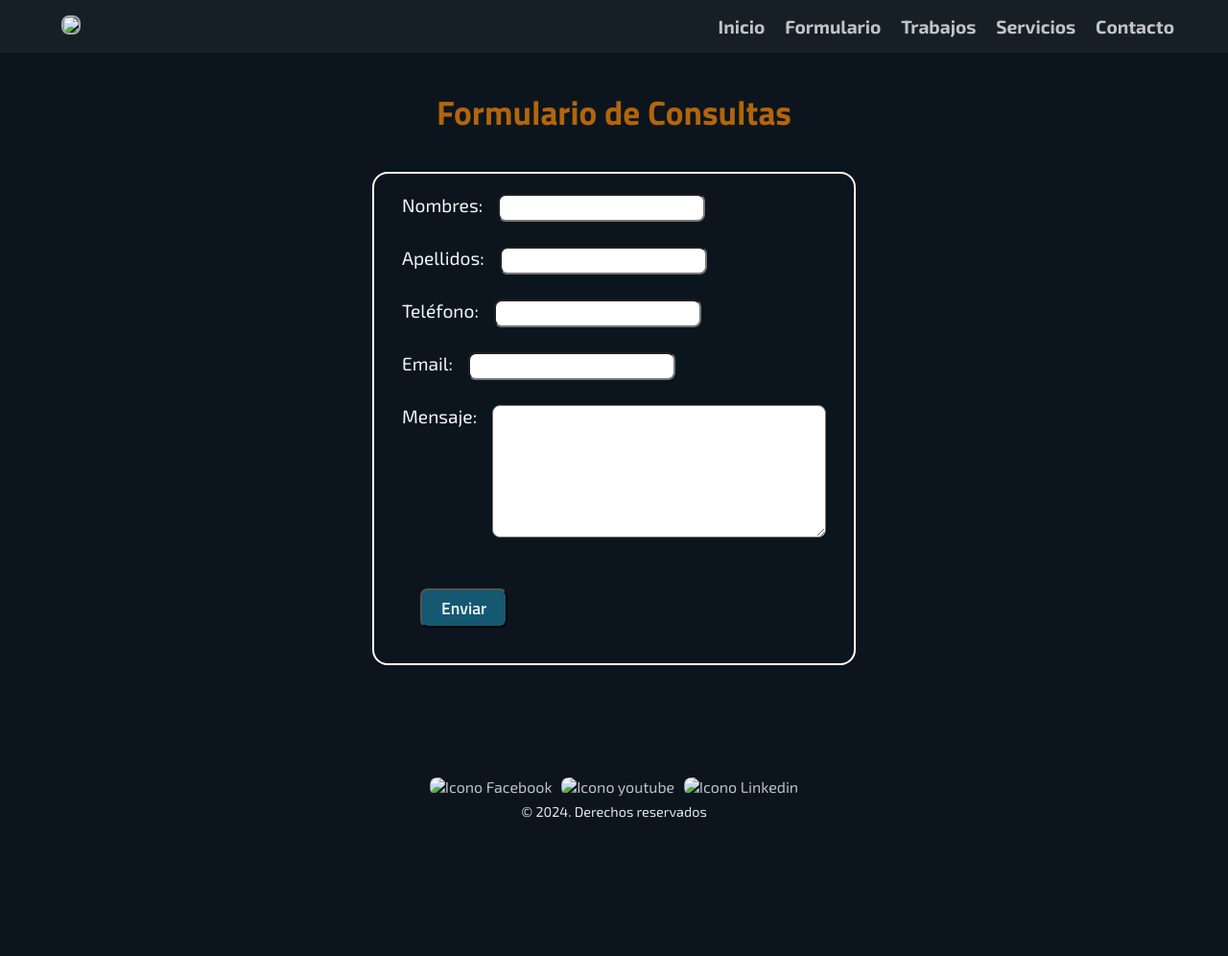
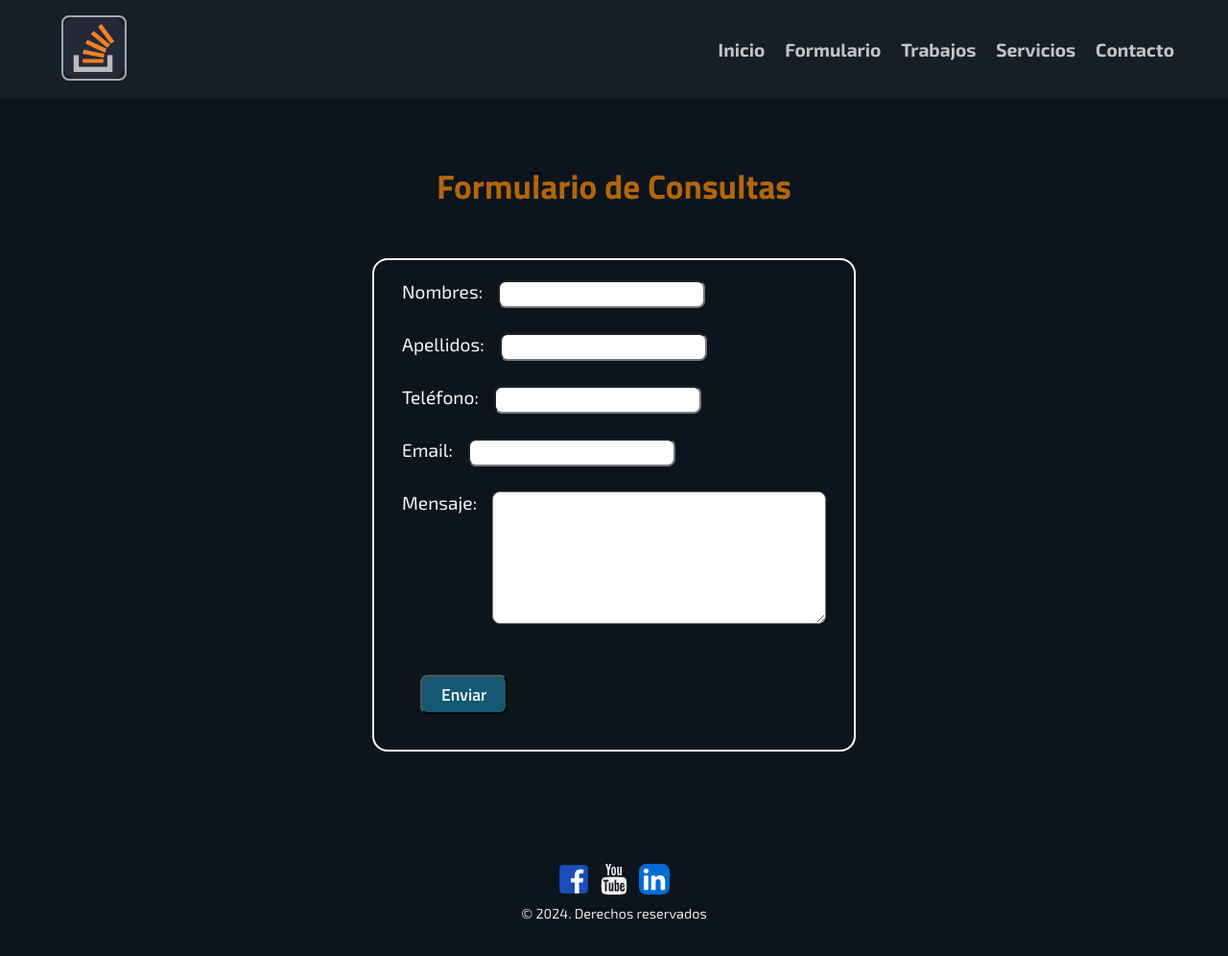
Before and after one commit to Tecno85/Egg, a plain HTML site: page formulario.html in a window 1280 px wide. Shown: the whole page at 96% size. Before the commit the page ends 926 px from the top, so only its background shows below. Drawn offline with Linux system fonts and the light colour scheme; files that its build step writes are made by us from their sources.

Commit message:
Subiendo Avance

```diff
--- a/formulario.html
+++ b/formulario.html
@@ -4,15 +4,14 @@
     <meta charset="UTF-8" />
     <meta name="viewport" content="width=device-width, initial-scale=1.0" />
     <title>Formularios</title>
-    <link rel="stylesheet" href="formulario.css" />
-    <link rel="stylesheet" href="/01-mi-primera-web/styles/style.css" />
+    <link rel="stylesheet" href="/styles/formulario.css" />
     <link rel="preconnect" href="https://fonts.googleapis.com" />
     <link rel="preconnect" href="https://fonts.gstatic.com" crossorigin />
     <link
       href="https://fonts.googleapis.com/css2?family=Exo+2:ital,wght@0,100..900;1,100..900&family=Titillium+Web:ital,wght@0,200;0,300;0,400;0,600;0,700;0,900;1,200;1,300;1,400;1,600;1,700&display=swap"
       rel="stylesheet"
     />
-    <link rel="icon" href="/01-mi-primera-web/img/icon_63.png" />
+    <link rel="icon" href="img/icon_7.png" />
     <script
       src="https://kit.fontawesome.com/c9b87a4bee.js"
       crossorigin="anonymous"
@@ -22,7 +21,7 @@
   <body>
     <header class="container">
       <a href="index.html"
-        ><img src="/01-mi-primera-web/img/icon_42.png" class="icon" />
+        ><img src="img/icon_42.png" class="icon" title="Icono Navegacion" />
       </a>
       <nav>
         <input type="checkbox" id="check" />
@@ -31,9 +30,9 @@
         </label>
 
         <ul class="ul">
-          <li><a href="../01-mi-primera-web/index.html"> Inicio </a></li>
+          <li><a href="index.html"> Inicio </a></li>
 
-          <li><a href="/02-formulario/formulario.html"> Formulario </a></li>
+          <li><a href="formulario.html"> Formulario </a></li>
 
           <li><a href="#trabajos"> Trabajos </a></li>
 
@@ -80,7 +79,7 @@
         <div class="icon-facebook">
           <a href="https://www.facebook.com/profile.php?id=100090779631687"
             ><img
-              src="/01-mi-primera-web/img/icon_35.png"
+              src="img/icon_35.png"
               alt="Icono Facebook"
               class="icons facebook"
           /></a>
@@ -89,7 +88,7 @@
         <div class="icon-youtube">
           <a href="https://www.youtube.com/@ivanmadrid6738">
             <img
-              src="/01-mi-primera-web/img/icon_38.png"
+              src="img/icon_38.png"
               alt="Icono youtube"
               class="icons youtube"
           /></a>
@@ -98,7 +97,7 @@
         <div class="icon-linkedin">
           <a href="https://www.linkedin.com/feed/">
             <img
-              src="/01-mi-primera-web/img/icon_37.png"
+              src="img/icon_37.png"
               alt="Icono Linkedin"
               class="icons linkedin"
           /></a>
--- a/styles/formulario.css
+++ b/styles/formulario.css
@@ -1,3 +1,13 @@
+* {
+  padding: 0;
+  margin: 0;
+}
+
+html {
+  background-color: #0c151d;
+  font-family: "Exo 2", sans-serif;
+}
+
 /* Header */
 /* Menú Navegación */
 .container {
@@ -9,7 +19,7 @@
 }
 
 .icon {
-  margin: 1rem 0rem 0rem 4rem;
+  margin: 1rem 0rem 1rem 4rem;
   align-items: center;
   border-radius: 8px;
   border: 2px solid rgba(255, 255, 255, 0.612);
@@ -45,7 +55,7 @@
 
 a {
   text-decoration: none;
-  cursor: url(/01-mi-primera-web/img/icon_52.png), auto;
+  cursor: url(/img/icon_52.png), auto;
   color: rgba(255, 255, 255, 0.734);
 }
 
@@ -60,8 +70,9 @@ a:hover {
   color: rgba(234, 128, 6, 0.751);
   font-size: 2.2rem;
   text-align: center;
-  margin: 30px;
-  padding: 5px;
+  margin: 4rem 0rem 3rem 0rem;
+  /* margin: 30px;
+  padding: 5px; */
   font-family: "Titillium Web", sans-serif;
 }
 
--- a/styles/style.css
+++ b/styles/style.css
@@ -39,7 +39,7 @@ html {
 
 a {
   text-decoration: none;
-  cursor: url(/01-mi-primera-web/img/icon_52.png), auto;
+  cursor: url(/img/icon_52.png), auto;
   color: rgba(255, 255, 255, 0.734);
 }
 
@@ -291,7 +291,7 @@ a:hover {
 
   #check:checked ~ ul {
     left: 0%;
-    display: block
+    display: block;
   }
 
   .ul li {
@@ -307,8 +307,4 @@ a:hover {
   #check:checked ~ .checkbtn {
     color: rgba(234, 127, 6, 0.823);
   }
-
-  /* Formulario */
-
-
 }
```
